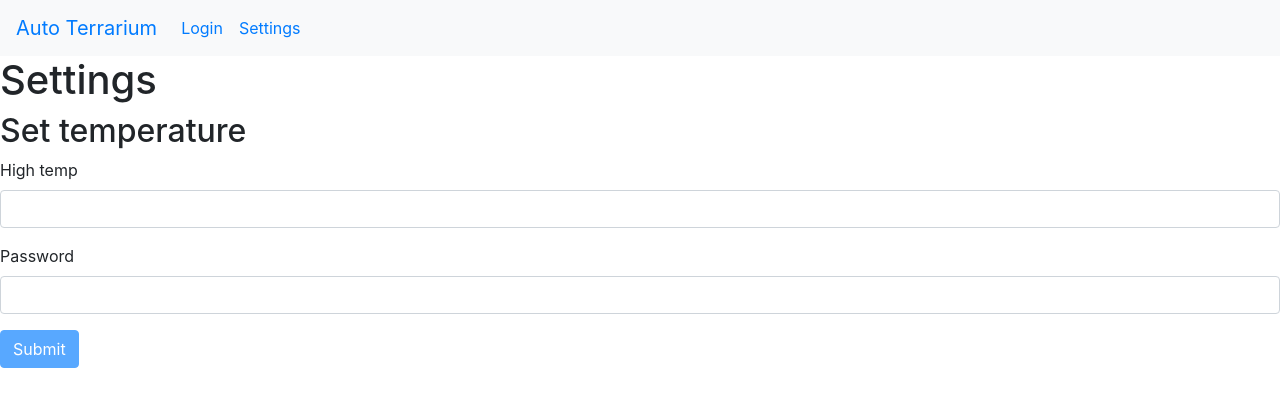
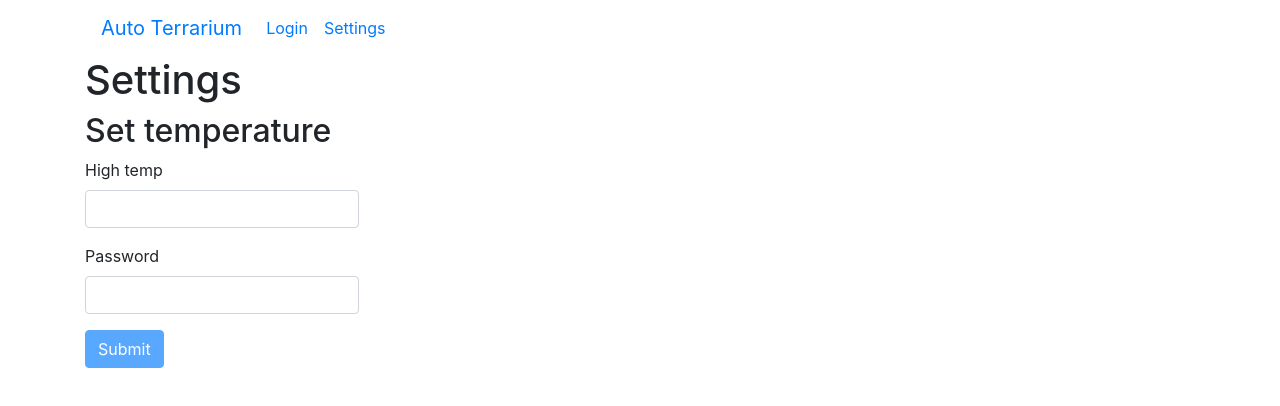
Before and after one commit to kblicharski/iot-project-2019, a React (Create React App) app in the folder client/: page /settings in a window 1280 px wide. Shown: the top 406 px of the page. Built offline with nearby package versions, Linux system fonts and the light colour scheme.

Commit message:
Add experimental styling and Bootstrap layout.

```diff
--- a/client/src/App.js
+++ b/client/src/App.js
@@ -1,4 +1,7 @@
 import React from 'react';
+
+import Container from 'react-bootstrap/Container'
+import Row from 'react-bootstrap/Row'
 
 import Header from './Header'
 import Main from './Main'
@@ -9,10 +12,14 @@ The entire page (for any given page).
 
 function App() {
   return (
-    <div>
-      <Header />
-      <Main />
-    </div>
+    <Container>
+      <Row>
+        <Header />
+      </Row>
+      <Row>
+        <Main />
+      </Row>
+    </Container>
   );
 }
 
--- a/client/src/Header.js
+++ b/client/src/Header.js
@@ -1,7 +1,9 @@
 import React from 'react'
 import { Link } from 'react-router-dom'
+
 import Nav from 'react-bootstrap/Nav'
 import Navbar from 'react-bootstrap/Navbar'
+import Col from 'react-bootstrap/Col'
 
 /*
 The header for the whole site.
@@ -10,7 +12,9 @@ The header for the whole site.
 function Header() {
   return (
     <header>
-      <Navbar bg="light" expand="lg">
+      <Col>
+        <div id="post">
+          <Navbar expand="lg">
             <Navbar.Brand><Link to='/'>Auto Terrarium</Link></Navbar.Brand>
             <Navbar.Toggle aria-controls="basic-navbar-nav" />
             <Navbar.Collapse id="basic-navbar-nav">
@@ -20,6 +24,8 @@ function Header() {
               </Nav>
             </Navbar.Collapse>
           </Navbar>
+        </div>
+      </Col>
     </header>
   )
 }
--- a/client/src/Main.js
+++ b/client/src/Main.js
@@ -1,5 +1,7 @@
 import React from 'react';
 import { Switch, Route } from 'react-router-dom';
+
+import Col from 'react-bootstrap/Col'
 
 import Home from './Home';
 import Login from './Login';
@@ -12,11 +14,13 @@ For help with routing, go here: https://blog.pshrmn.com/entry/simple-react-route
 function Main() {
   return (
     <main>
-      <Switch>
-        <Route exact path='/' component={Home}/>
-        <Route path='/login' component={Login}/>
-        <Route path='/settings' component={Settings}/>
-      </Switch>
+      <Col>
+        <Switch>
+          <Route exact path='/' component={Home}/>
+          <Route path='/login' component={Login}/>
+          <Route path='/settings' component={Settings}/>
+        </Switch>
+      </Col>
     </main>
   );
 }
--- a/client/src/index.js
+++ b/client/src/index.js
@@ -2,6 +2,8 @@ import React from 'react';
 import ReactDOM from 'react-dom';
 import * as serviceWorker from './serviceWorker';
 import { BrowserRouter } from 'react-router-dom';
+
+import './style.css'
 
 import App from './App';
 
```
Also changed, not shown: client/src/style.css (added, +38 -0 lines), 1 other file (tests, documents, lock files or other folders). Lines whose indentation alone changed are shown as unchanged.
